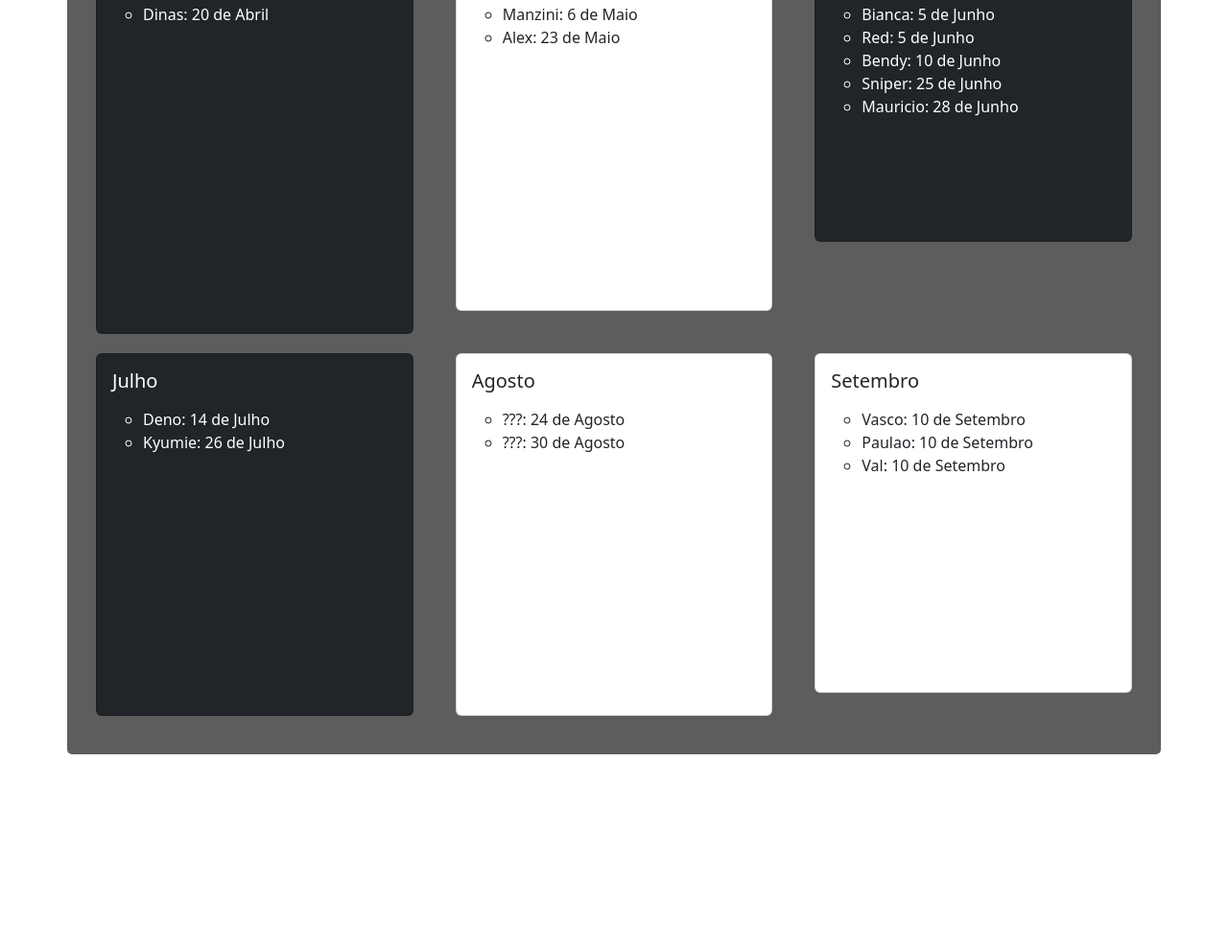
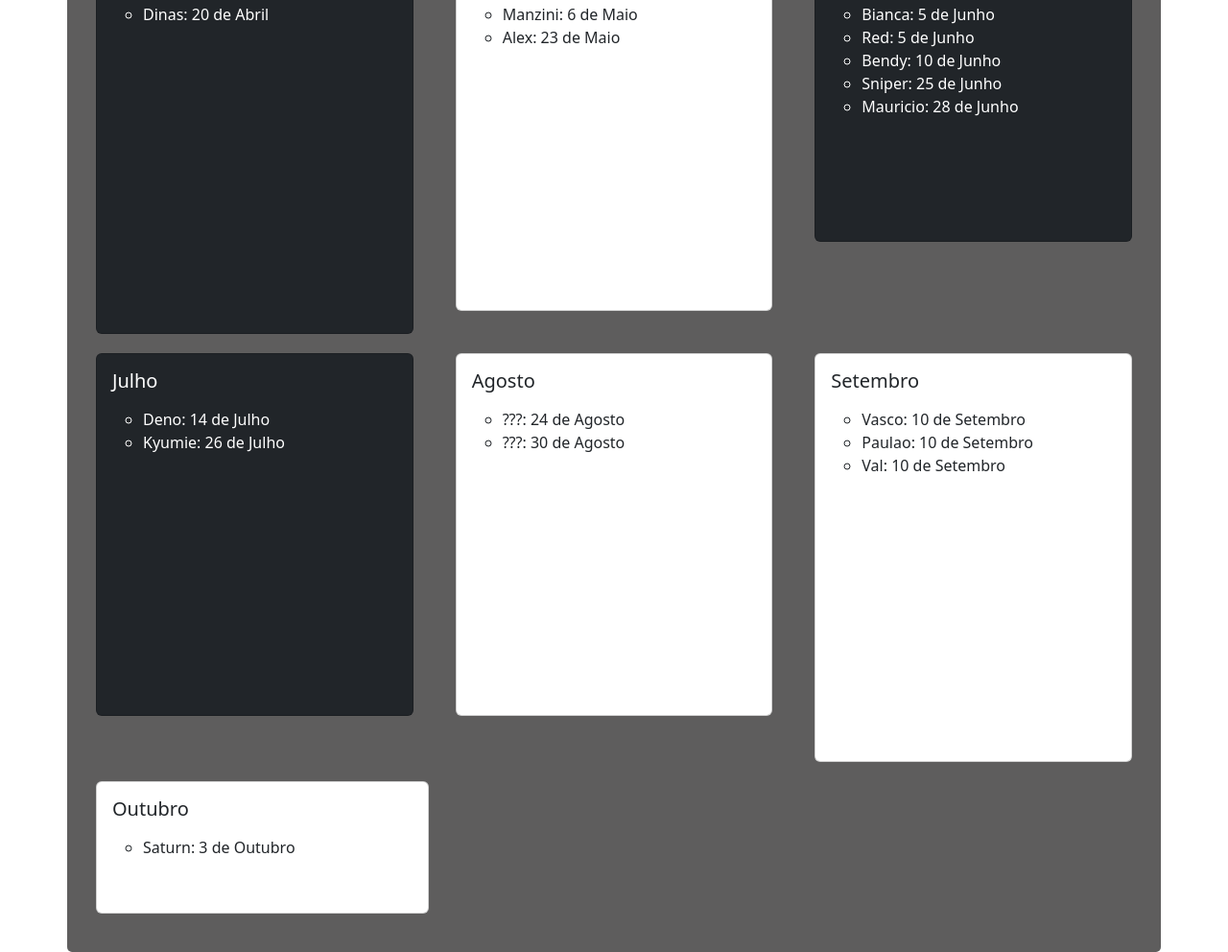
Before and after one commit to davMac606/aniversarios, a plain HTML site: page index.html in a window 1280 px wide. Shown: the part 480-1472 px from the top of the page at 96% size. Before the commit the page ends 1266 px from the top, so only its background shows below. Drawn offline with nearby package versions, Linux system fonts and the light colour scheme.

Commit message:
Update index.html

```diff
--- a/index.html
+++ b/index.html
@@ -218,17 +218,25 @@
                             <li>Vasco: 10 de Setembro</li>
                             <li>Paulao: 10 de Setembro</li>
                             <li>Val: 10 de Setembro</li>
-                            ⠀⠀⠀⠀⠀⠀⠀⠀⠀⠀⠀⠀⠀⠀⠀⠀⠀⠀⠀⠀⠀⠀⠀⠀⠀⠀⠀
-                            ⠀⠀⠀⠀⠀⠀⠀⠀⠀⠀⠀⠀⠀⠀⠀⠀⠀⠀⠀⠀⠀⠀⠀⠀⠀⠀⠀
-                            ⠀⠀⠀⠀⠀⠀⠀⠀⠀⠀⠀⠀⠀⠀⠀⠀⠀⠀⠀⠀⠀⠀⠀⠀⠀⠀⠀
-                            ⠀⠀⠀⠀⠀⠀⠀⠀⠀⠀⠀⠀⠀⠀⠀⠀⠀⠀⠀⠀⠀⠀⠀⠀⠀⠀⠀
+                           ⠀⠀⠀⠀⠀⠀⠀⠀⠀⠀⠀⠀⠀⠀⠀⠀⠀⠀⠀⠀⠀⠀⠀⠀⠀⠀⠀ ⠀⠀⠀⠀⠀⠀⠀⠀⠀⠀⠀⠀⠀⠀⠀
+                            ⠀⠀⠀⠀⠀⠀⠀⠀⠀⠀⠀⠀⠀⠀⠀⠀⠀⠀⠀⠀⠀⠀⠀⠀⠀⠀⠀⠀⠀⠀⠀⠀⠀⠀⠀⠀⠀⠀⠀⠀⠀⠀⠀⠀⠀⠀⠀⠀⠀⠀⠀⠀⠀
+                            ⠀⠀⠀⠀⠀⠀⠀⠀⠀⠀⠀⠀⠀⠀⠀⠀⠀⠀⠀⠀⠀⠀⠀⠀⠀⠀⠀⠀⠀⠀⠀⠀⠀⠀⠀⠀⠀⠀⠀⠀⠀⠀⠀⠀⠀⠀⠀⠀⠀⠀⠀⠀⠀
+                            ⠀⠀⠀⠀⠀⠀⠀⠀⠀⠀⠀⠀⠀⠀⠀⠀⠀⠀⠀⠀⠀⠀⠀⠀⠀⠀⠀⠀⠀⠀⠀⠀⠀⠀⠀⠀⠀⠀⠀⠀⠀⠀⠀⠀⠀⠀⠀⠀⠀⠀⠀⠀⠀
                             </ul>
                         </p>
                     </div>
                 </div>
             </div>
         </div>
-    </div>
+       <div class="col-md-4 col-sm-12">
+                <div class="card" id="oct">
+                    <div class="card-body">
+                        <h5 class="card-title">Outubro</h5>
+                        <p class="card-text">
+                            <ul style="list-style-type:circle">
+                            <li>Saturn: 3 de Outubro</li>
+                            ⠀
+
 
     <script src="https://cdn.jsdelivr.net/npm/bootstrap@5.2.2/dist/js/bootstrap.bundle.min.js"
         integrity="sha384-OERcA2EqjJCMA+/3y+gxIOqMEjwtxJY7qPCqsdltbNJuaOe923+mo//f6V8Qbsw3"
```
